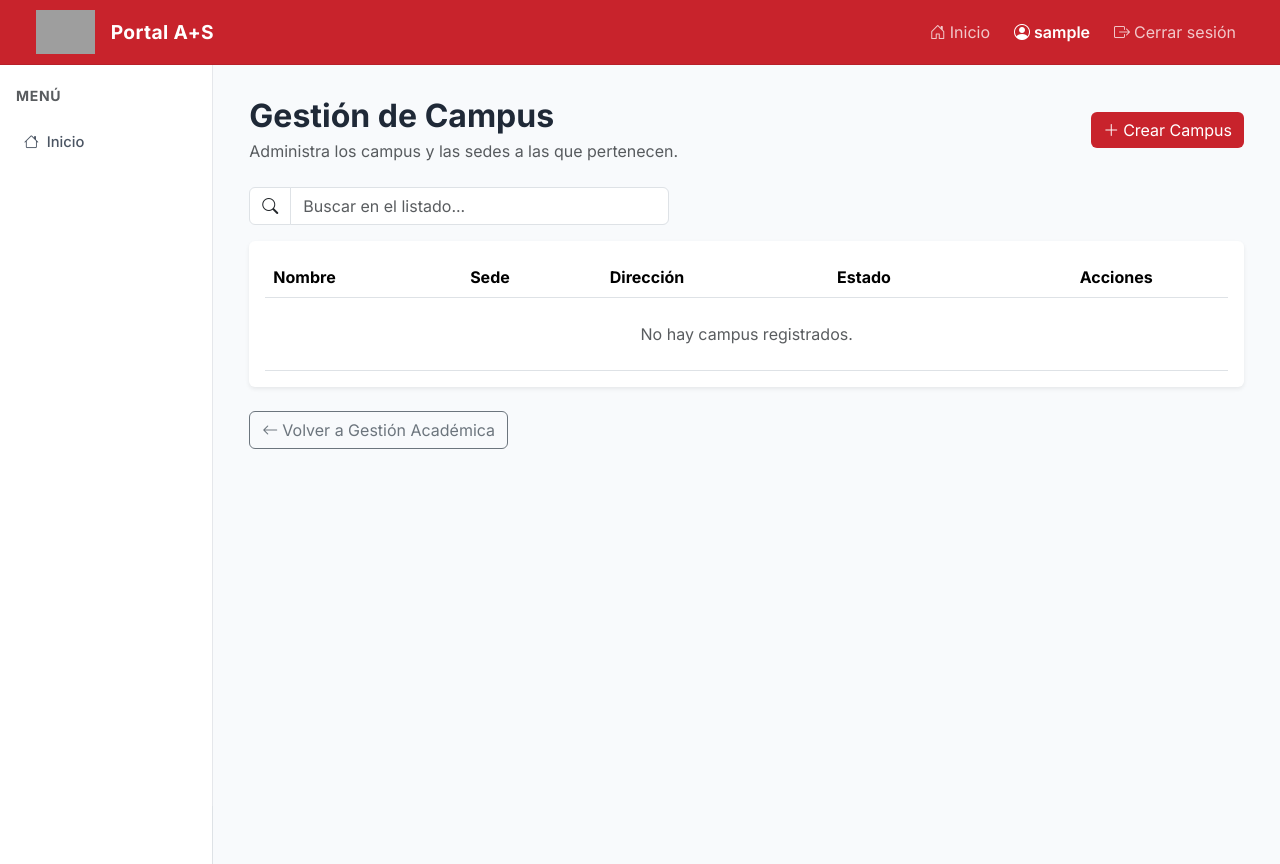
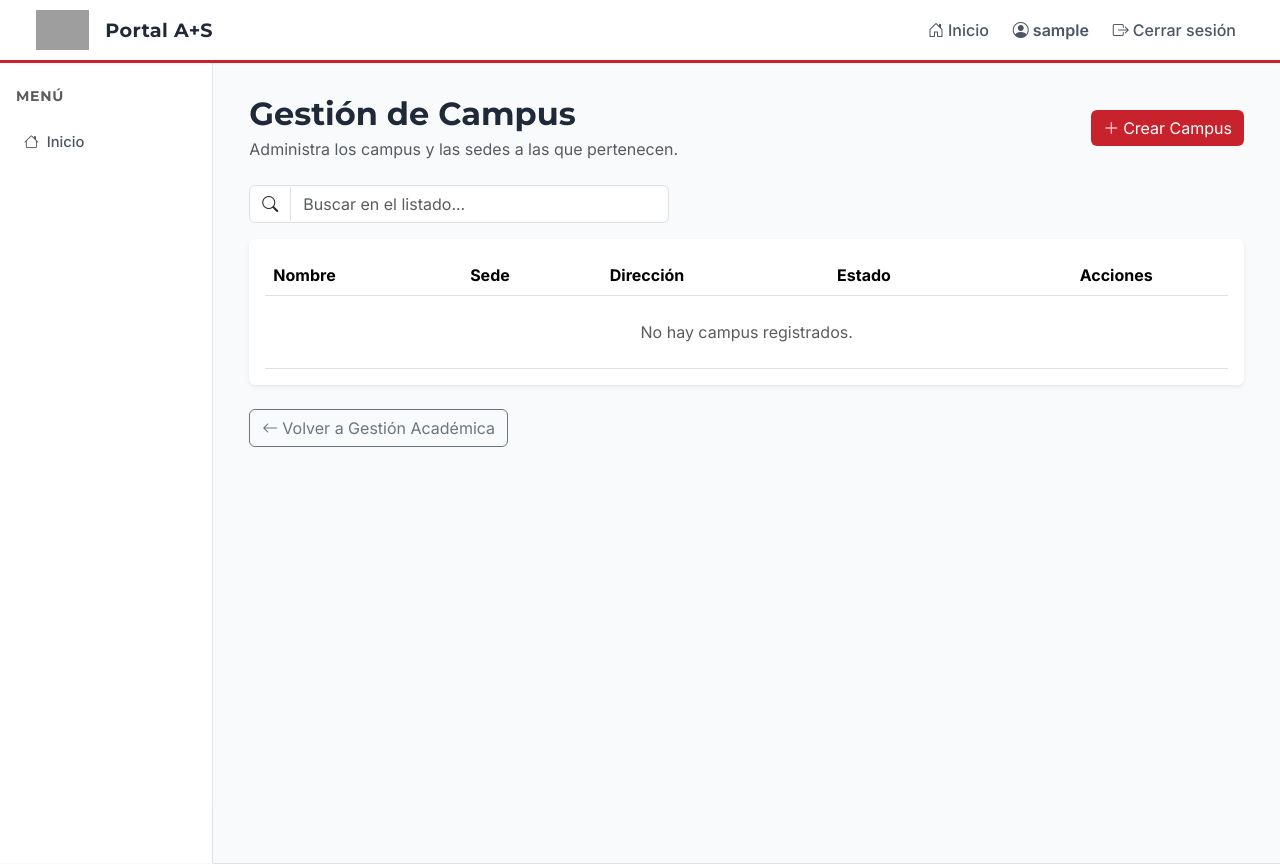
Before and after one commit to sixflex/a_sRepoNuevo, a Django app: page /academico/campus/ in a window 1280 px wide. Shown: the top 864 px of the page. Run offline with Django 4.2, Linux system fonts and the light colour scheme; the visitor is signed in with stand-in values (Sample User, id 1); data that the repository does not hold is empty; parts of the project's set-up code (start-up, migrations or seed data) failed here and were passed over; grey boxes are pictures that could not be loaded.

Commit message:
style: ajustes visuales SP7-T06 (update)

```diff
--- a/static/css/ux.css
+++ b/static/css/ux.css
@@ -20,15 +20,20 @@
     outline-offset: 2px;
 }
 
-/* 3. Barra superior: texto blanco pleno (el 75 % de opacidad no cumple contraste AA sobre el rojo) */
-.navbar-dark.navbar-sistema .navbar-nav .nav-link {
-    color: var(--ua-bg-card);
+/* 3. Barra superior blanca con línea roja (texto oscuro: contraste AA sobre blanco) */
+.navbar.navbar-sistema {
+    background: var(--ua-bg-card, #fff) !important;
+    border-bottom: 3px solid var(--ua-red, #C8232C);
+    box-shadow: var(--ua-shadow-sm, 0 1px 2px rgba(0,0,0,.05));
 }
-.navbar-dark.navbar-sistema .navbar-nav .nav-link:hover,
-.navbar-dark.navbar-sistema .navbar-nav .nav-link:focus-visible {
-    color: var(--ua-bg-card);
-    text-decoration: underline;
-}
+.navbar-sistema .navbar-brand,
+.navbar-sistema .navbar-brand:hover { color: var(--ua-text, #1F2937); font-family: 'Montserrat', 'Inter', sans-serif; }
+.navbar-sistema .brand-logo-container { height: 44px !important; }
+.navbar-sistema .brand-logo-img { height: 40px !important; max-height: 40px !important; width: auto; }
+.navbar-sistema .navbar-nav .nav-link { color: var(--ua-text-secondary, #374151); font-weight: 500; }
+.navbar-sistema .navbar-nav .nav-link:hover,
+.navbar-sistema .navbar-nav .nav-link:focus-visible { color: var(--ua-red, #C8232C); text-decoration: underline; }
+.navbar-sistema .navbar-toggler { border-color: var(--ua-border-strong, #D1D5DB); }
 
 /* 4. Tipografía: Montserrat para títulos, Inter para el resto (ya se cargan en base.html) */
 h1, h2, h3, h4, h5, h6,
@@ -370,3 +375,13 @@ h1, h2, h3, h4, h5, h6,
     .plan-pagina .plan-acciones .d-flex { width: 100%; flex-direction: column; }
     .plan-pagina .plan-boton { width: 100%; justify-content: center; }
 }
+
+/* 13. Insignias de estado en colores suaves (fondo tenue + texto oscuro, sin colores Bootstrap saturados) */
+.badge.bg-success, .badge.text-bg-success { background-color: var(--ua-success-soft, #E6F4EA) !important; color: #166534 !important; }
+.badge.bg-warning, .badge.text-bg-warning { background-color: var(--ua-warning-soft, #FEF3C7) !important; color: #92400E !important; }
+.badge.bg-danger,  .badge.text-bg-danger  { background-color: var(--ua-red-soft, #FDEDEE) !important; color: var(--ua-red-hover, #A71C23) !important; }
+.badge.bg-info,    .badge.text-bg-info,
+.badge.bg-primary, .badge.text-bg-primary { background-color: #E0F2FE !important; color: #075985 !important; }
+.badge.bg-secondary, .badge.text-bg-secondary,
+.badge.bg-dark,    .badge.text-bg-dark    { background-color: var(--ua-bg-subtle, #F3F4F6) !important; color: var(--ua-text-secondary, #374151) !important; }
+.badge { font-weight: 600; border: 1px solid transparent; }
--- a/templates/base.html
+++ b/templates/base.html
@@ -16,6 +16,7 @@
     <link rel="stylesheet" href="https://cdn.jsdelivr.net/npm/bootstrap-icons@1.11.3/font/bootstrap-icons.min.css">
 
     <link rel="stylesheet" href="{% static 'css/styles.css' %}?v=2026-10-19">
+    <link rel="stylesheet" href="{% static 'css/ux.css' %}?v=2026-10-28">
     {% block extra_css %}{% endblock %}
 </head>
 
@@ -23,9 +24,9 @@
 
     {% block layout_completo %}
         {% block main_navbar %}
-        <nav class="navbar navbar-expand-lg navbar-dark navbar-sistema py-2">
+        <nav class="navbar navbar-expand-lg navbar-light navbar-sistema py-2">
             <div class="container-fluid">
-                <a class="navbar-brand d-flex align-items-center gap-3 text-white fw-bold py-0" href="{% url 'core:inicio' %}">
+                <a class="navbar-brand d-flex align-items-center gap-3 fw-bold py-0" href="{% url 'core:inicio' %}">
                     <div class="brand-logo-container d-flex align-items-center" style="height: 48px;">
                         <img src="{% static 'img/logo_ua.png' %}"
                              alt="Universidad Autónoma de Chile"
@@ -33,7 +34,7 @@
                              style="height: 44px; max-height: 44px; width: auto; object-fit: contain;"
                              onerror="this.style.display='none'; document.getElementById('fallback-ua-badge').style.display='inline-block';">
 
-                        <span id="fallback-ua-badge" class="d-none fw-bold" style="color: #FFFFFF; font-size: 0.9rem; background: rgba(0,0,0,0.2); padding: 3px 8px; border-radius: 4px;">
+                        <span id="fallback-ua-badge" class="d-none fw-bold" style="color: #FFFFFF; font-size: 0.9rem; background: #C8232C; padding: 3px 8px; border-radius: 4px;">
                             UA
                         </span>
                     </div>
@@ -48,27 +49,27 @@
                 <div class="collapse navbar-collapse" id="navbarPrincipal">
                     <ul class="navbar-nav ms-auto align-items-center gap-2">
                         <li class="nav-item">
-                            <a class="nav-link text-white opacity-75" href="{% url 'core:inicio' %}">
+                            <a class="nav-link" href="{% url 'core:inicio' %}">
                                 <i class="bi bi-house-door me-1"></i>Inicio
                             </a>
                         </li>
                         {% if user.is_authenticated %}
                             <li class="nav-item">
-                                <span class="nav-link text-white fw-semibold">
+                                <span class="nav-link fw-semibold">
                                     <i class="bi bi-person-circle me-1"></i>{{ user.username }}
                                 </span>
                             </li>
                             <li class="nav-item">
                                 <form method="post" action="{% url 'usuarios:logout' %}" class="d-inline">
                                     {% csrf_token %}
-                                    <button type="submit" class="btn btn-link nav-link text-white text-decoration-none opacity-75">
+                                    <button type="submit" class="btn btn-link nav-link text-decoration-none">
                                         <i class="bi bi-box-arrow-right me-1"></i>Cerrar sesión
                                     </button>
                                 </form>
                             </li>
                         {% else %}
                             <li class="nav-item">
-                                <a class="nav-link text-white" href="{% url 'usuarios:login' %}">
+                                <a class="nav-link" href="{% url 'usuarios:login' %}">
                                     <i class="bi bi-box-arrow-in-right me-1"></i>Iniciar sesión
                                 </a>
                             </li>
```
Also changed, not shown: templates/core/inicio.html (+76 -75 lines).
